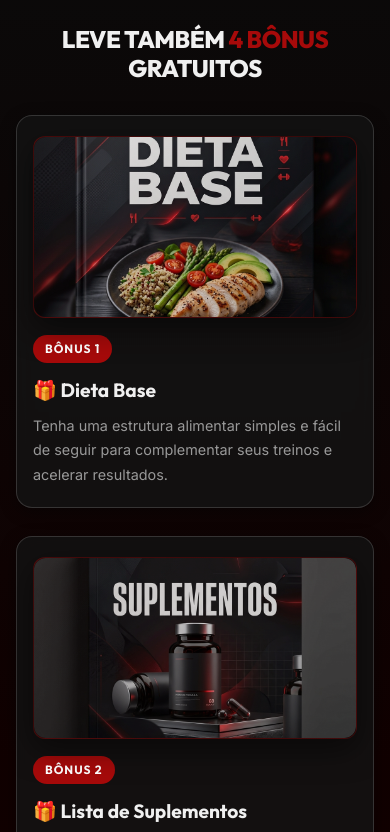
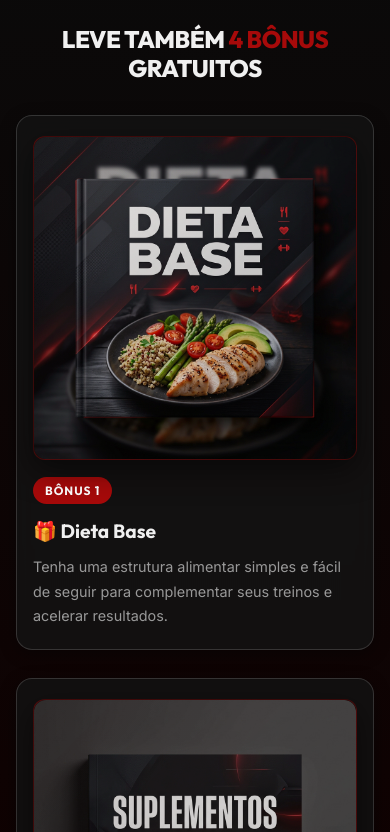
Before and after one commit to tinoonon/jorlan, a plain HTML site: page index.html in a window 390 px wide. Shown: the part 4280-5112 px from the top of the page. Drawn offline with Linux system fonts and the light colour scheme.

Commit message:
initial commit

```diff
--- a/style.css
+++ b/style.css
@@ -320,7 +320,6 @@ img { display: block; max-width: 100%; }
 .bonus-img-wrap {
   width: 100%;
   height: auto;
-  aspect-ratio: 16 / 9;
   margin-bottom: 24px;
   border-radius: 12px;
   background: linear-gradient(135deg, rgba(230,0,0,0.1), rgba(10,10,10,0.8));
@@ -339,8 +338,9 @@ img { display: block; max-width: 100%; }
 }
 .bonus-img-wrap img {
   width: 100%;
-  height: 100%;
-  object-fit: cover;
+  height: auto;
+  display: block;
+  object-fit: contain;
   opacity: 0.85;
   transition: opacity 0.3s ease;
 }
@@ -711,7 +711,7 @@ footer p { color: var(--color-text-muted); font-size: 0.85rem; margin-bottom: 8p
   .method-card .glass-card { padding: 20px 14px; }
 
   /* Bonus */
-  .bonus-img-wrap { height: auto; aspect-ratio: 16 / 9; margin-bottom: 16px; }
+  .bonus-img-wrap { margin-bottom: 16px; }
 
   /* Price Box */
   .price-box {
```
